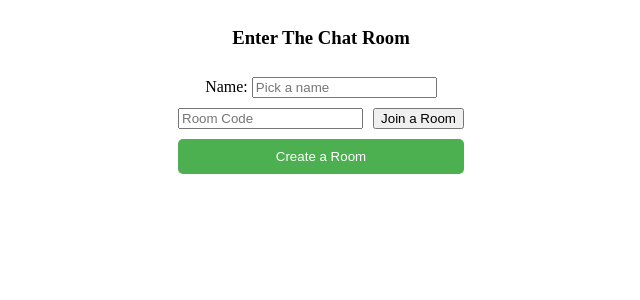
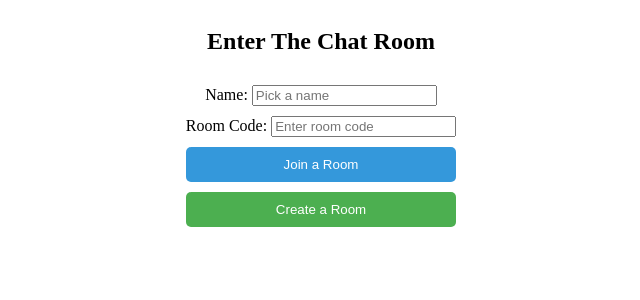
Before and after one commit to laurencon/Project3800, a Flask app: page / in a window 1280 px wide. Shown: the top 300 px of the page, without its empty margins (319-959 px from the left). Run offline with Flask 3, Linux system fonts and the light colour scheme; some libraries are stand-ins or nearby versions.

Commit message:
updated styles

```diff
--- a/static/css/style.css
+++ b/static/css/style.css
@@ -15,14 +15,7 @@
 }
 
 /* Styling for the join button */
-.join {
-    display: flex;
-    flex-direction: row;
-    gap: 10px;
-    width: 100%;
-}
-
-.join-btn {
+.join .join-btn {
     width: 100%;
     padding: 10px;
     background-color: #3498db;
@@ -32,9 +25,22 @@
     cursor: pointer;
 }
 
-.join-btn:hover {
+.join .join-btn:hover {
     background-color: #2980b9;
 }
+
+.join {
+    display: flex;
+    flex-direction: column; /* Assuming vertical alignment */
+    align-items: center;
+    justify-content: center;
+}
+
+/* Style for the input field */
+.join input {
+    margin-bottom: 10px; /* Adjust spacing as needed */
+}
+
 
 /* Styling for the create button */
 .create-btn {
--- a/templates/home.html
+++ b/templates/home.html
@@ -1,26 +1,26 @@
 {%extends 'base.html'%}
 {% block content %}
 
-<form method ="post" class = "buttons">
-    <h3> Enter The Chat Room</h3>
+<form method="post" class="buttons">
+    <h2>Enter The Chat Room</h2>
     <div>
-        <label>Name: </label>
-        <input
-            type = "text"
-            placeholder = "Pick a name"
-            name="name"
-            value="{{name}}"
-        />
+        <label for="name">Name: </label>
+        <input type="text" placeholder="Pick a name" name="name" id="name" value="{{ name }}" />
     </div>
-    <div class = "join">
-        <input type = "text" placeholder = "Room Code" name="code" value="{{code}}"/>
-        <button type = "submit" name="join" > Join a Room</button>
+    <div class="join">
+        <div class="input-container">
+            <label for="code">Room Code: </label>
+            <input type="text" placeholder="Enter room code" name="code" id="code" value="{{ code }}" />
+        </div>
+        <button type="submit" name="join" class="join-btn">Join a Room</button>
     </div>
-        <button type="submit" name="Create" class = "create-btn">Create a Room</button>
-        {% if error%}
-        <ul>
-            <li>{{error}}</li>
-        </ul>
-        {% endif %}
+    <button type="submit" name="Create" class="create-btn">Create a Room</button>
+    {% if error %}
+    <ul>
+        <li>{{ error }}</li>
+    </ul>
+    {% endif %}
 </form>
+
+
 {% endblock %}
```
